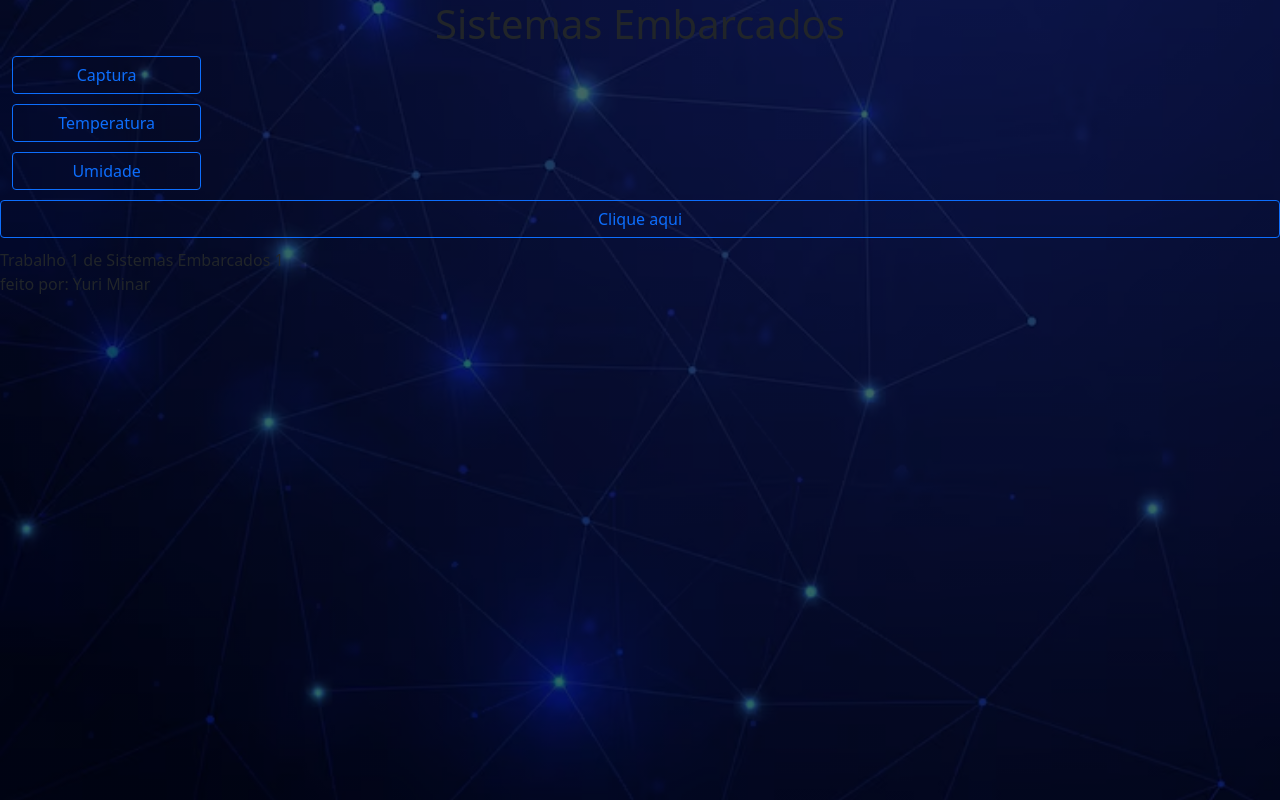
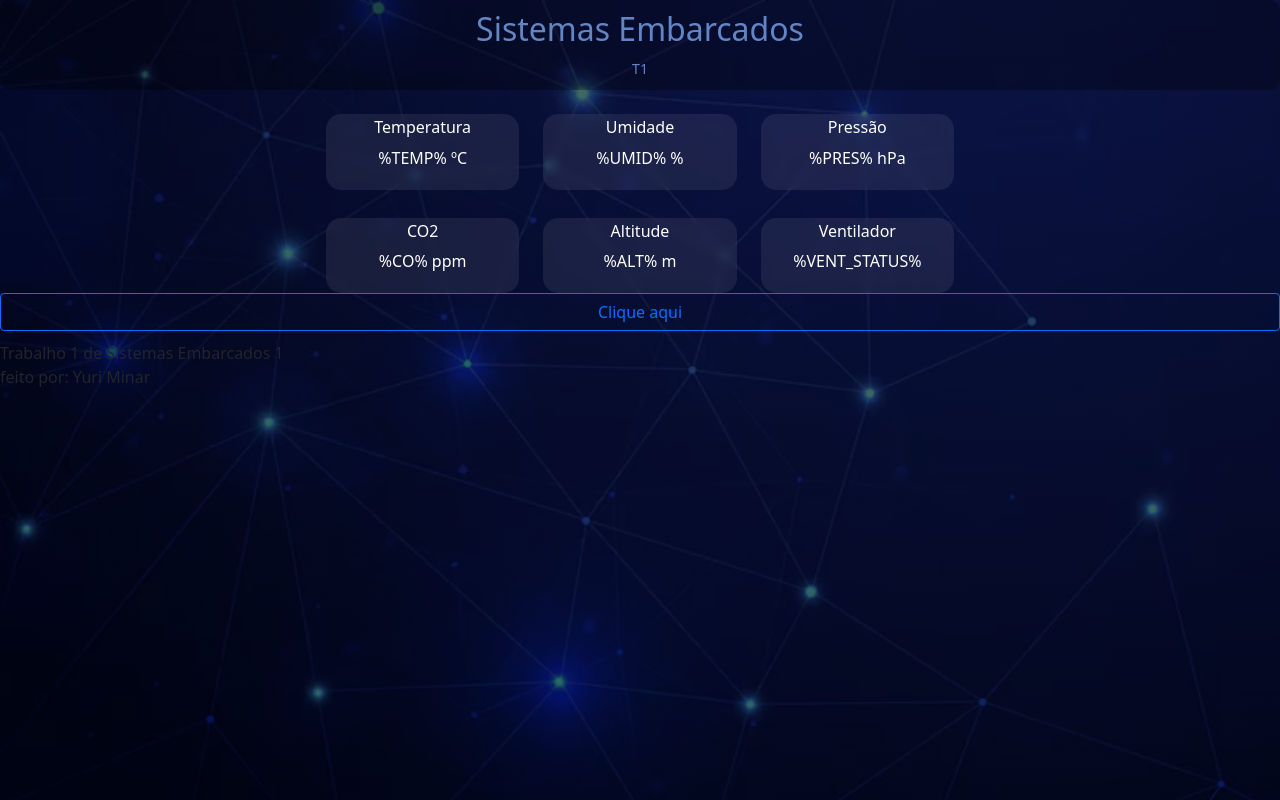
Before and after one commit to yuritminar/Embarcados_I, a plain HTML site: page data/index.html in a window 1280 px wide. Drawn offline with Linux system fonts and the light colour scheme.

Commit message:
Adicionado Cards com seus placeholders para o layout da página

```diff
--- a/data/index.html
+++ b/data/index.html
@@ -3,8 +3,9 @@
 <head width:5%;>
     <meta charset="UTF-8">
     <meta name="viewport" content="width=device-width, initial-scale=1.0">
-    <title>Sistemas Embarcados</title>
     <link rel="stylesheet" href="css/bootstrap.min.css">
+
+    <title> T1 - Sistemas Embarcados</title>
     <!-- <meta http-equiv="refresh" content="1"> -->
 
     <style>
@@ -17,35 +18,85 @@
             background-attachment: fixed;
         }
 
+        .card-custom{
+            background: rgba(255, 255, 255, 0.08);
+            border: none;
+            border-radius: 15px;
+            backdrop-filter: blur(5px);
+            color:white;
+        }
+
         .css_btn{
             width: 100%;
             margin-bottom: 10px;
 
         }
 
-        h1{
-            text-align: center;
+        .header, .footer {
+            background: rgba(0,0,0,0.3);
+            padding: 10px;
+            border-radius: 10px;
+
         }
+
+
     </style>
     <meta htttp-equiv="refresh" content="1">
 
 
 </head>
 <body>
-    <h1> Sistemas Embarcados</h1>
-    <div class="container-fluid">
+    <div class="header text-center mb-4">
+        <h2 style="color: rgba(121, 164, 235, 0.8)"> Sistemas Embarcados</h2>
+        <small style="color: rgba(121, 164, 235, 0.8)">T1</small>
+    </div>
 
-        <div class="row">
-            <div class="col-sm-2">
-                <button class="css_btn btn btn-outline-primary">Captura</button>
-                <button class="css_btn btn btn-outline-primary">Temperatura</button>
-                <button class="css_btn btn btn-outline-primary">Umidade</button>
-            </div>
+    <div class="row g-4 justify-content-center" >
 
-            <div class="col-sm-10">
-
+        <div class="col-12 col-md-2">
+            <div class="card card-custom p-1 ">
+                    <h6 class="text-center"> Temperatura</h6>
+                    <div class="value text-center"><p>%TEMP% ºC</p>  </div>
             </div>
         </div>
+
+        <div class="col-12 col-md-2">
+            <div class="card card-custom p-1 ">
+                    <h6 class="text-center"> Umidade</h6>
+                    <div class="value text-center"><p>%UMID% %</p>  </div>
+            </div>
+        </div>
+
+        <div class="col-12 col-md-2">
+            <div class="card card-custom p-1 ">
+                    <h6 class="text-center"> Pressão</h6>
+                    <div class="value text-center"><p>%PRES% hPa</p>  </div>
+            </div>
+        </div>
+
+    </div>
+    <div class="row g-4 mt-1 justify-content-center">
+       <div class="col-12 col-md-2">
+            <div class="card card-custom p-1 ">
+                    <h6 class="text-center"> CO2 </h6>
+                    <div class="value text-center"><p>%CO% ppm</p>  </div>
+            </div>
+        </div>
+
+        <div class="col-12 col-md-2">
+            <div class="card card-custom p-1 ">
+                    <h6 class="text-center"> Altitude </h6>
+                    <div class="value text-center"><p>%ALT% m</p>  </div>
+            </div>
+        </div>
+
+        <div class="col-12 col-md-2">
+            <div class="card card-custom p-1 ">
+                    <h6 class="text-center"> Ventilador </h6>
+                    <div class="value text-center"><p>%VENT_STATUS% </p>  </div>
+            </div>
+        </div>
+
     </div>
 
     <button class="css_btn btn btn-outline-primary">Clique aqui</button>
```
